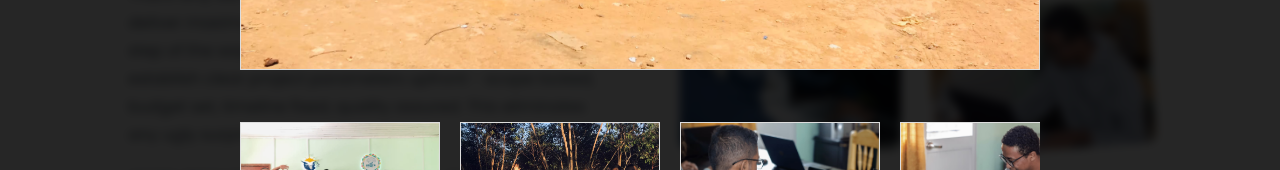
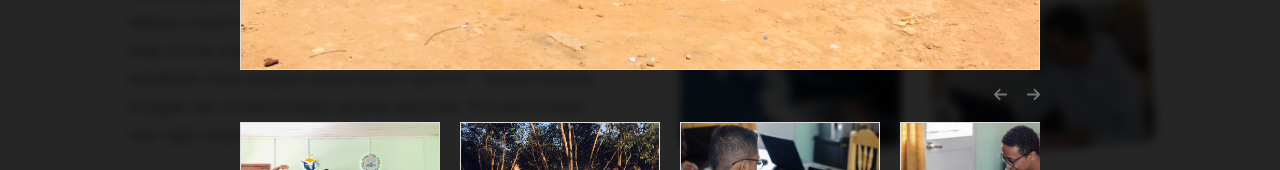
Before and after one commit to maxime-dot/website3, a Next.js app: page /teams in a window 1280 px wide. Both pictures are taken after a click on the picture 790 px from the left and 278 px from the top of the page. Shown: the part 511-681 px from the top of the page. Built offline with nearby package versions, Linux system fonts and the light colour scheme.

Commit message:
refactor: add scroll button

```diff
--- a/src/components/gallery/Gallery.tsx
+++ b/src/components/gallery/Gallery.tsx
@@ -1,10 +1,14 @@
 "use client";
-import React, { useState } from "react";
+import React, { useState, useRef } from "react";
 import "./gallery.scss";
 import { AnimatePresence, motion } from "framer-motion";
 import Image from "next/image";
 import { FontAwesomeIcon } from "@fortawesome/react-fontawesome";
-import { faCircleXmark } from "@fortawesome/free-solid-svg-icons";
+import {
+  faCircleXmark,
+  faArrowLeft,
+  faArrowRight,
+} from "@fortawesome/free-solid-svg-icons";
 import GalleryData from "@/data/team-gallery.json";
 
 interface GalleryProps {
@@ -14,6 +18,22 @@ interface GalleryProps {
 
 const Gallery: React.FC<GalleryProps> = ({ onClose, initalPics }) => {
   const [selectedImage, setSelectedImage] = useState(initalPics);
+
+  const galleryRef = useRef(null);
+
+  const handleScroll = (direction: "left" | "right") => {
+    const scrollAmount = 200; // You can adjust this value based on your needs
+    const container: any = galleryRef.current;
+
+    if (container) {
+      if (direction === "left") {
+        container.scrollLeft -= scrollAmount;
+      } else if (direction === "right") {
+        container.scrollLeft += scrollAmount;
+      }
+    }
+  };
+
   return (
     <div className="akata-gallery fill-view d-flex-center">
       <motion.div
@@ -52,8 +72,22 @@ const Gallery: React.FC<GalleryProps> = ({ onClose, initalPics }) => {
               />
             </motion.div>
           </motion.div>
+          <div className="control-button">
+            <button
+              className={"btn-control"}
+              onClick={() => handleScroll("left")}
+            >
+              <FontAwesomeIcon icon={faArrowLeft} />
+            </button>
+            <button
+              className={"btn-control"}
+              onClick={() => handleScroll("right")}
+            >
+              <FontAwesomeIcon icon={faArrowRight} />
+            </button>
+          </div>
         </div>
-        <div className="picture-list">
+        <div className="picture-list" ref={galleryRef}>
           {GalleryData &&
             GalleryData.length > 0 &&
             GalleryData.map((data) => (
--- a/src/components/gallery/gallery.scss
+++ b/src/components/gallery/gallery.scss
@@ -16,6 +16,32 @@
     .gallery-container-shower {
       width: 100%;
       height: 534px;
+      position: relative;
+      .control-button {
+        display: flex;
+        justify-content: center;
+        align-items: center;
+        width: auto;
+        height: 50px;
+        gap: 20px;
+
+        position: absolute;
+        bottom: -50px;
+        right: 0;
+       .btn-control{
+         border: 0;
+         outline: 0;
+         background: 0;
+         color: var(--light);
+         font-size:15px;
+         opacity: .4;
+         transition: opacity .2s ease;
+         &:hover{
+           opacity: 1;
+         }
+       }
+
+      }
 
       .shower {
         width: 100%;
@@ -57,6 +83,10 @@
       -ms-scroll-snap-type: x mandatory;
       scroll-snap-type: x mandatory;
       scroll-behavior: smooth;
+      position: relative;
+
+
+
 
       .list-thumb-container {
         border: 1px solid #dddddd;
```
